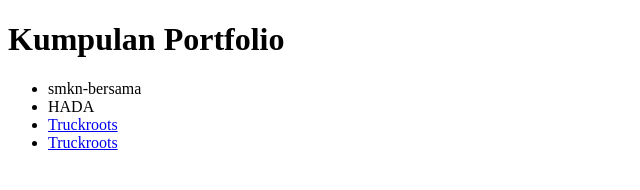
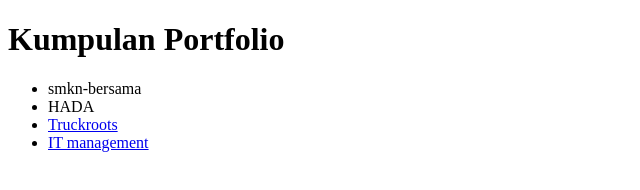
Before and after one commit to Muhammad-Yuda-Yudistira/Muhammad-Yuda-Yudistira.github.io, a plain HTML site: page index.html in a window 1280 px wide. Shown: the full height of the page, 0-640 px from the left. Drawn offline with Linux system fonts and the light colour scheme.

Commit message:
Update index.html
lupa nama link belum diubah

```diff
--- a/index.html
+++ b/index.html
@@ -19,7 +19,7 @@
             <a href="https://muhammad-yuda-yudistira.github.io/truckroots/">Truckroots</a>
         </li>
          <li>
-            <a href="https://muhammad-yuda-yudistira.github.io/digital-transformation-consultancy/">Truckroots</a>
+            <a href="https://muhammad-yuda-yudistira.github.io/digital-transformation-consultancy/">IT management</a>
         </li>
     </ul>
 </body>
```
